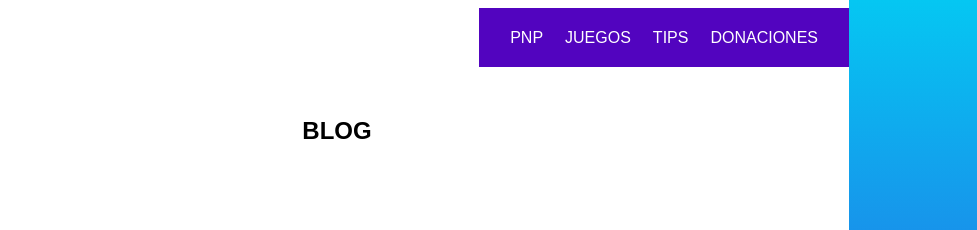
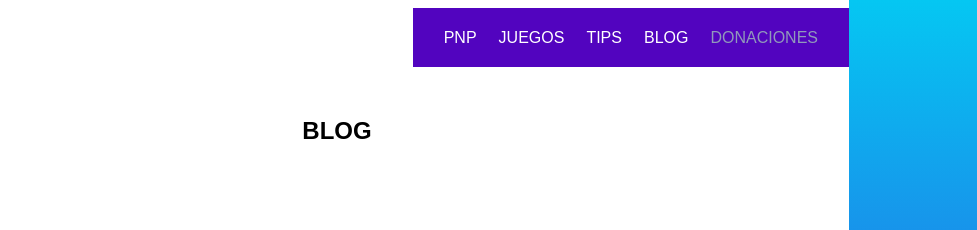
Before and after one commit to Fedelas/20220628PandaPlays, a plain HTML site: page paginas/blog.html in a window 1280 px wide. Shown: the top 230 px of the page, 303-1280 px from the left. Drawn offline with Linux system fonts and the light colour scheme.

Commit message:
Modifique para que el navBar tenga los mismos titulos en todas las páginas

```diff
--- a/paginas/blog.html
+++ b/paginas/blog.html
@@ -33,7 +33,8 @@
                         <li><a href="pnpQueEs.html">PNP</a></li>
                         <li><a href="pnpQueEs.html" target="#juegos">JUEGOS</a></li>
                         <li><a href="tips.html">TIPS</a></li>
-                        <li><a href="https://www.paypal.com/donate/?hosted_button_id=U2X23U7RE8ZE2">DONACIONES</a></li>
+                        <li><a href="paginas/blog.html">BLOG</a></li>
+                        <li><a href="https://www.paypal.com/donate/?hosted_button_id=U2X23U7RE8ZE2"><span class="textoAnimadoDestacado">DONACIONES</span></a></li>
 
                     </ul>
                 </nav>
```
Also changed, not shown: paginas/contacto.html (+1 -1 lines), paginas/pnpQueEs.html (+1 -1 lines), paginas/tips.html (+2 -1 lines).
